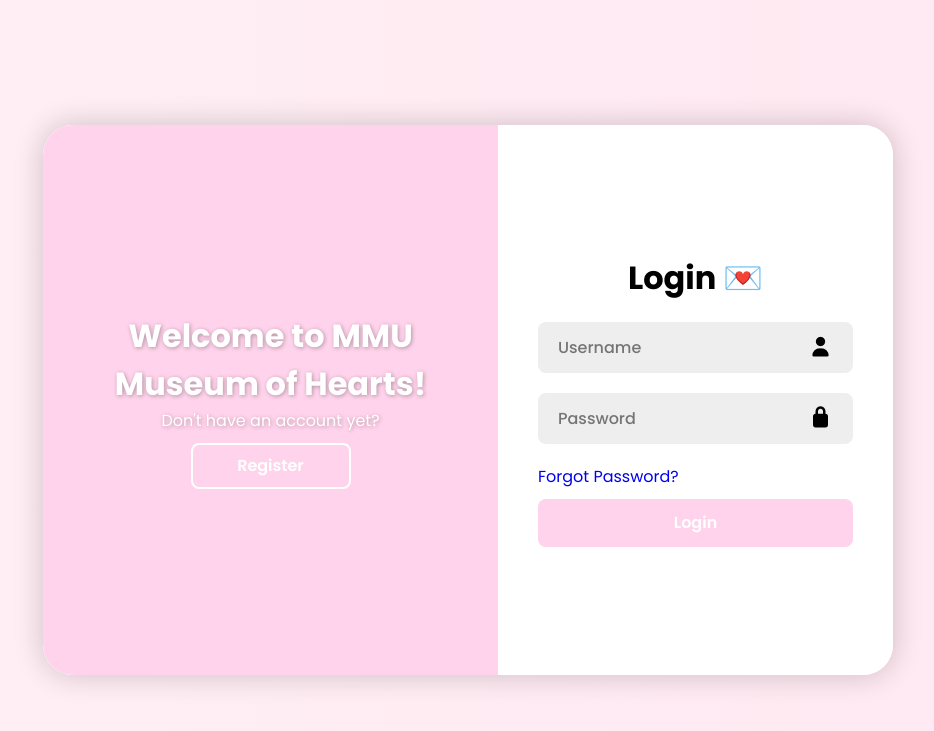
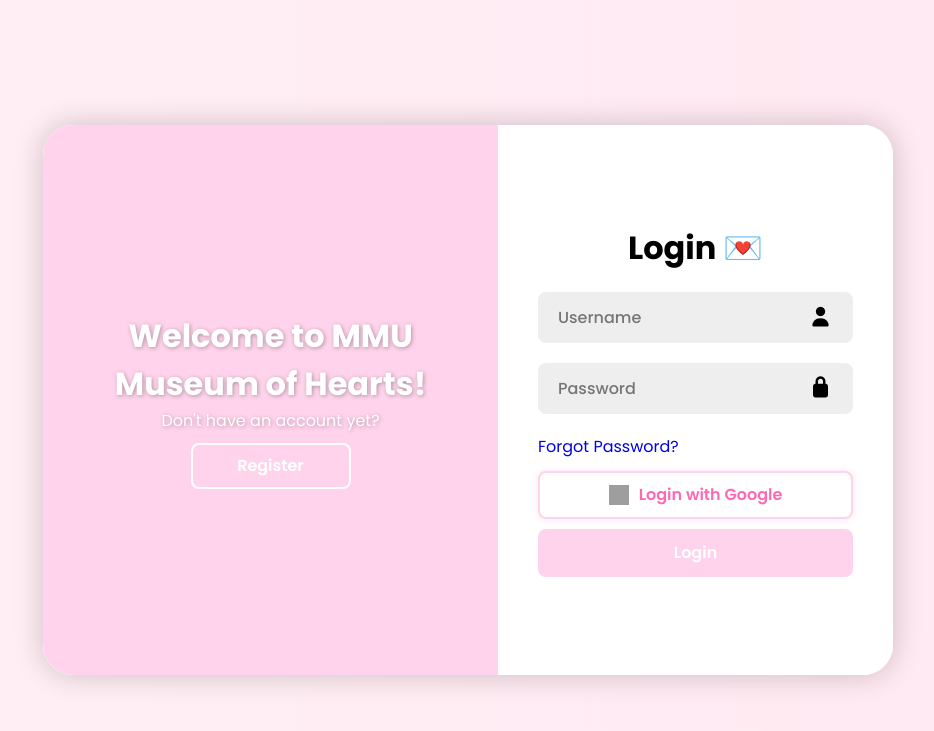
Before and after one commit to auddddra/GitExercise-GROUP12, a Flask app: page / in a window 1280 px wide. Shown: the top 731 px of the page, without its empty margins (172-1106 px from the left). Run offline with Flask 3, Linux system fonts and the light colour scheme; some libraries are stand-ins or nearby versions; grey boxes are pictures that could not be loaded.

Commit message:
updated google api button

```diff
--- a/app.py
+++ b/app.py
@@ -1,82 +1,65 @@
 from flask import Flask, render_template, request, redirect, url_for, flash, session
 from flask_sqlalchemy import SQLAlchemy
 from werkzeug.security import generate_password_hash, check_password_hash
+from flask_dance.contrib.google import make_google_blueprint, google
 
-# -----------------------
-# Flask setup
-# -----------------------
 app = Flask(__name__)
 app.secret_key = "super_secret_091725"
 
-# -----------------------
-# Database setup
-# -----------------------
+# database setup
 app.config["SQLALCHEMY_DATABASE_URI"] = "sqlite:///users.db"
 db = SQLAlchemy(app)
 
-# -----------------------
-# User model
-# -----------------------
+# GOOGLE API
+google_bp = make_google_blueprint(
+    client_id="YOUR_GOOGLE_CLIENT_ID",
+    client_secret="YOUR_GOOGLE_CLIENT_SECRET",
+    redirect_to="google_login"
+)
+app.register_blueprint(google_bp, url_prefix="/login")
+
+# User Model
 class User(db.Model):
     id = db.Column(db.Integer, primary_key=True)
-    username = db.Column(db.String(150), nullable=False, unique=True)
+    username = db.Column(db.String(150), nullable=True, unique=True)
     email = db.Column(db.String(150), nullable=False, unique=True)
-    password = db.Column(db.String(200), nullable=False)
+    password = db.Column(db.String(200), nullable=True)  # nullable so Google login works
 
 with app.app_context():
     db.create_all()
 
-# -----------------------
-# Helper functions (console use)
-# -----------------------
+# Google Login Route
+@app.route("/google_login")
+def google_login():
+    if not google.authorized:
+        return redirect(url_for("google.login"))
 
+    resp = google.get("/oauth2/v2/userinfo")
+    if not resp.ok:
+        return "Google login failed", 400
 
-def register_user(username, email, password):
-    """Register a new user with a hashed password (console)."""
-    with app.app_context():
-        if User.query.filter_by(username=username).first():
-            print("⚠️ Username already exists!")
-            return
+    user_info = resp.json()
+    email = user_info["email"]
 
-        hashed_pw = generate_password_hash(password)
-        new_user = User(username=username, email=email, password=hashed_pw)
-        db.session.add(new_user)
+    # check if user already exists
+    user = User.query.filter_by(email=email).first()
+    if not user:
+        user = User(username=email.split("@")[0], email=email, password=None)
+        db.session.add(user)
         db.session.commit()
-        print(f"✅ User '{username}' registered!")
 
-        return
+    # save login session
+    session["user_id"] = user.id
+    session["username"] = user.username
+    flash("✅ Logged in with Google!", "success")
+    return redirect(url_for("profile"))
 
-def check_login(username, password):
-    """Check login credentials (console)."""
-    with app.app_context():
-        user = User.query.filter_by(username=username).first()
-        if user and check_password_hash(user.password, password):
-            print("✅ Login success!")
-            return True
-        else:
-            print("❌ Wrong username or password.")
-            return False
-
-
-def delete_user(username):
-    """Delete a user (console)."""
-    with app.app_context():
-        user = User.query.filter_by(username=username).first()
-        if not user:
-            print("⚠️ User not found!")
-            return
-        db.session.delete(user)
-        db.session.commit()
-        print(f"🗑️ User '{username}' deleted!")
-
-# -----------------------
-# Flask Routes (frontend use)
-# -----------------------
+# normal auth routes
 @app.route("/")
 def home():
-    return render_template("login.html")  # your combined login/register HTML
+    return render_template("login.html")  # combined login/register HTML
 
-@app.route("/register", methods=["GET", "POST"])
+@app.route("/register", methods=["POST"])
 def register():
     username = request.form.get("username")
     email = request.form.get("email")
@@ -84,7 +67,7 @@ def register():
 
     if User.query.filter_by(username=username).first():
         flash("⚠️ Username already exists!", "danger")
-        return redirect(url_for("login"))
+        return redirect(url_for("home"))
 
     hashed_pw = generate_password_hash(password)
     new_user = User(username=username, email=email, password=hashed_pw)
@@ -92,36 +75,37 @@ def register():
     db.session.commit()
 
     flash("✅ Registration successful! Please log in.", "success")
-    return redirect(url_for("login"))
+    return redirect(url_for("home"))
 
-@app.route("/login", methods=["GET", "POST"])
+@app.route("/login", methods=["POST"])
 def login():
     username = request.form.get("username")
     password = request.form.get("password")
 
     user = User.query.filter_by(username=username).first()
 
-    if user and check_password_hash(user.password, password):
+    if user and user.password and check_password_hash(user.password, password):
         session["user_id"] = user.id
         session["username"] = user.username
         flash("✅ Login successful!", "success")
         return redirect(url_for("profile"))
     else:
         flash("❌ Invalid username or password", "danger")
-        return redirect(url_for("login"))
+        return redirect(url_for("home"))
 
 @app.route("/profile")
 def profile():
-    return render_template("profile-page.html")
+    if "user_id" not in session:
+        flash("⚠️ Please log in first.", "warning")
+        return redirect(url_for("home"))
+    return render_template("profile-page.html", username=session.get("username"))
 
 @app.route("/logout")
 def logout():
     session.clear()
     flash("You have been logged out.", "info")
-    return redirect(url_for("login"))
+    return redirect(url_for("home"))
 
-# -----------------------
 # Run App
-# -----------------------
 if __name__ == "__main__":
     app.run(debug=True)
--- a/static/style.css
+++ b/static/style.css
@@ -161,3 +161,33 @@ body {
     background: transparent;
     border: 2px solid #fff;
 }
+
+.google-btn {
+    width: 100%;
+    height: 48px;
+    background: #fff;
+    border-radius: 8px;
+    border: 2px solid rgb(255, 211, 235);
+    cursor: pointer;
+    font-size: 16px;
+    font-weight: 600;
+    color: #ff69b4;
+    display: flex;
+    align-items: center;
+    justify-content: center;
+    gap: 10px;
+    margin-top: 12px;
+    transition: all 0.3s ease;
+    box-shadow: 0 0 6px rgba(255, 105, 180, 0.2);
+}
+
+.google-btn img {
+    width: 20px;
+    height: 20px;
+}
+
+.google-btn:hover {
+    background: rgb(255, 211, 235);
+    color: #fff;
+    box-shadow: 0 0 12px rgba(255, 105, 180, 0.5);
+}
--- a/templates/login.html
+++ b/templates/login.html
@@ -42,6 +42,12 @@
     <div class="forgot-link">
       <a href="#">Forgot Password?</a>
     </div>
+   <a href="{{ url_for('google.login') }}">
+  <button type="button" class="google-btn">
+    <img src="https://developers.google.com/identity/images/g-logo.png" alt="Google Logo">
+    Login with Google
+  </button>
+</a>
     <button type="submit" class="btn">Login</button>
   </form>
 </div>
```
